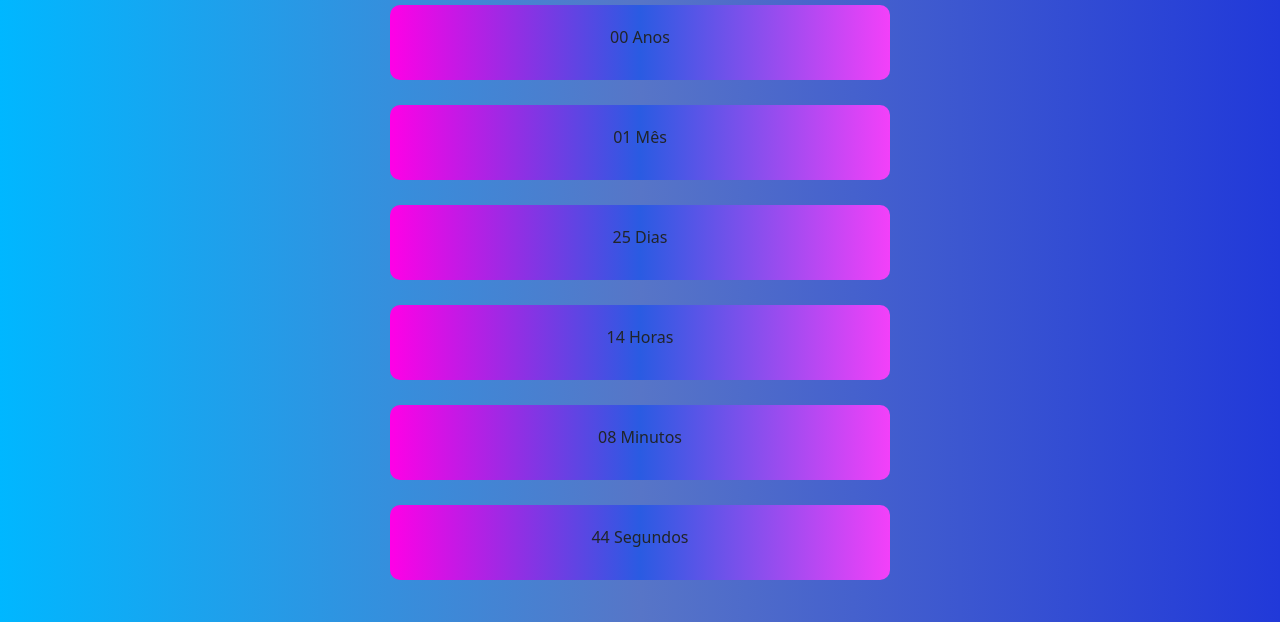
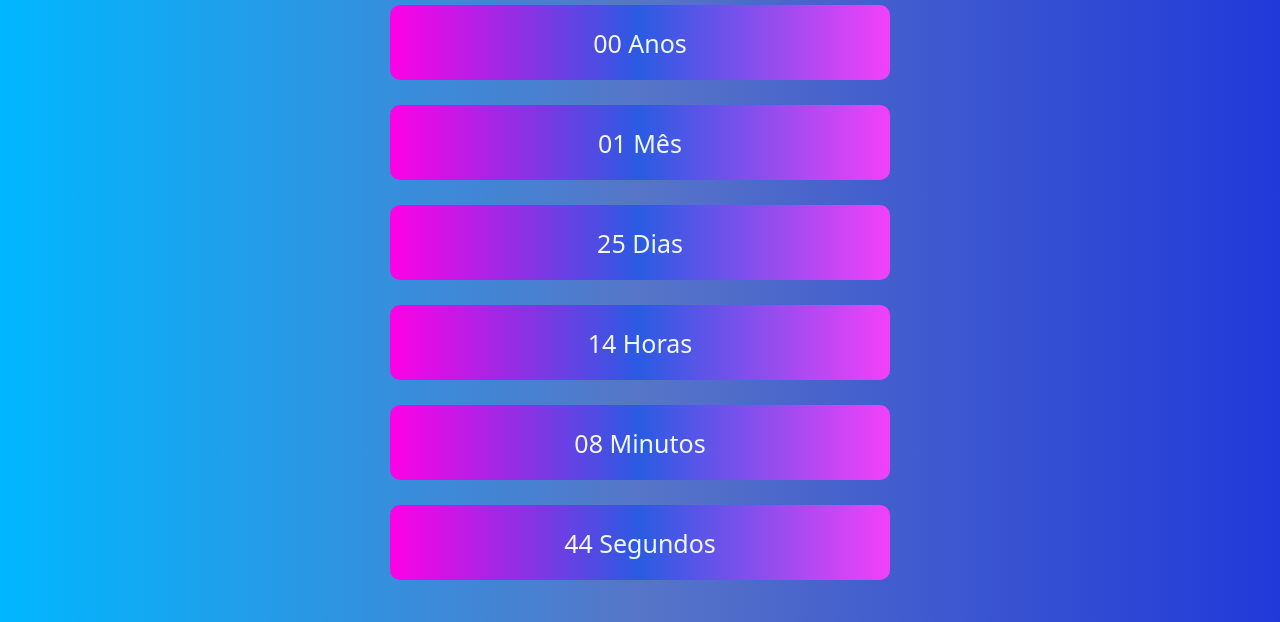
Before and after one commit to gianconsiglio/karol-gian, a plain HTML site: page index.html in a window 1280 px wide. Shown: the part 56-678 px from the top of the page. Drawn offline with nearby package versions, Linux system fonts and the light colour scheme.

Commit message:
Add files via upload

```diff
--- a/index.html
+++ b/index.html
@@ -27,7 +27,8 @@ span {
     text-align: center;
     padding: 20px;
     border-radius: 10px 10px 10px 10px;
-    transition: all 0.7s ease-in-out;
+    color: aliceblue;
+    font-size: 25px;
 
 }
 
@@ -59,12 +60,12 @@ h1{
     <body>
       <div id="container">
          <h1>❤️ Gian e Karol ❤️</h1>
-         <span id="ano">ano</span>
-         <span id="mes">mes</span>
-         <span id="dia">dia</span>
-         <span id="hora">hora</span>
-         <span id="minutos">minutos</span>
-         <span id="segundos">segundos</span>
+         <span id="ano"></span>
+         <span id="mes"></span>
+         <span id="dia"></span>
+         <span id="hora"></span>
+         <span id="minutos"></span>
+         <span id="segundos"></span>
          <div id="carouselImagens" class="carousel slide" data-bs-ride="carousel">
   <div class="carousel-inner">
 
```
